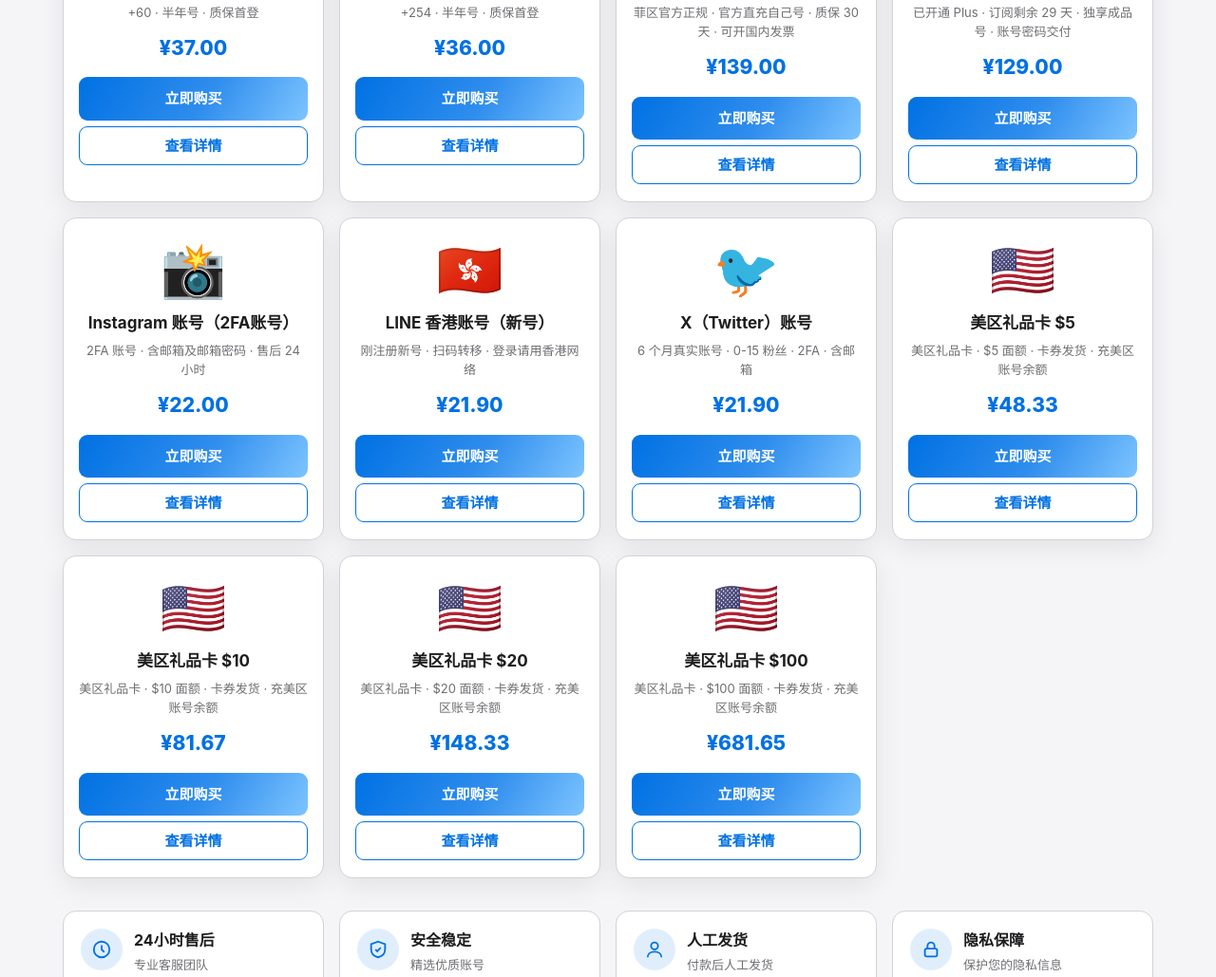
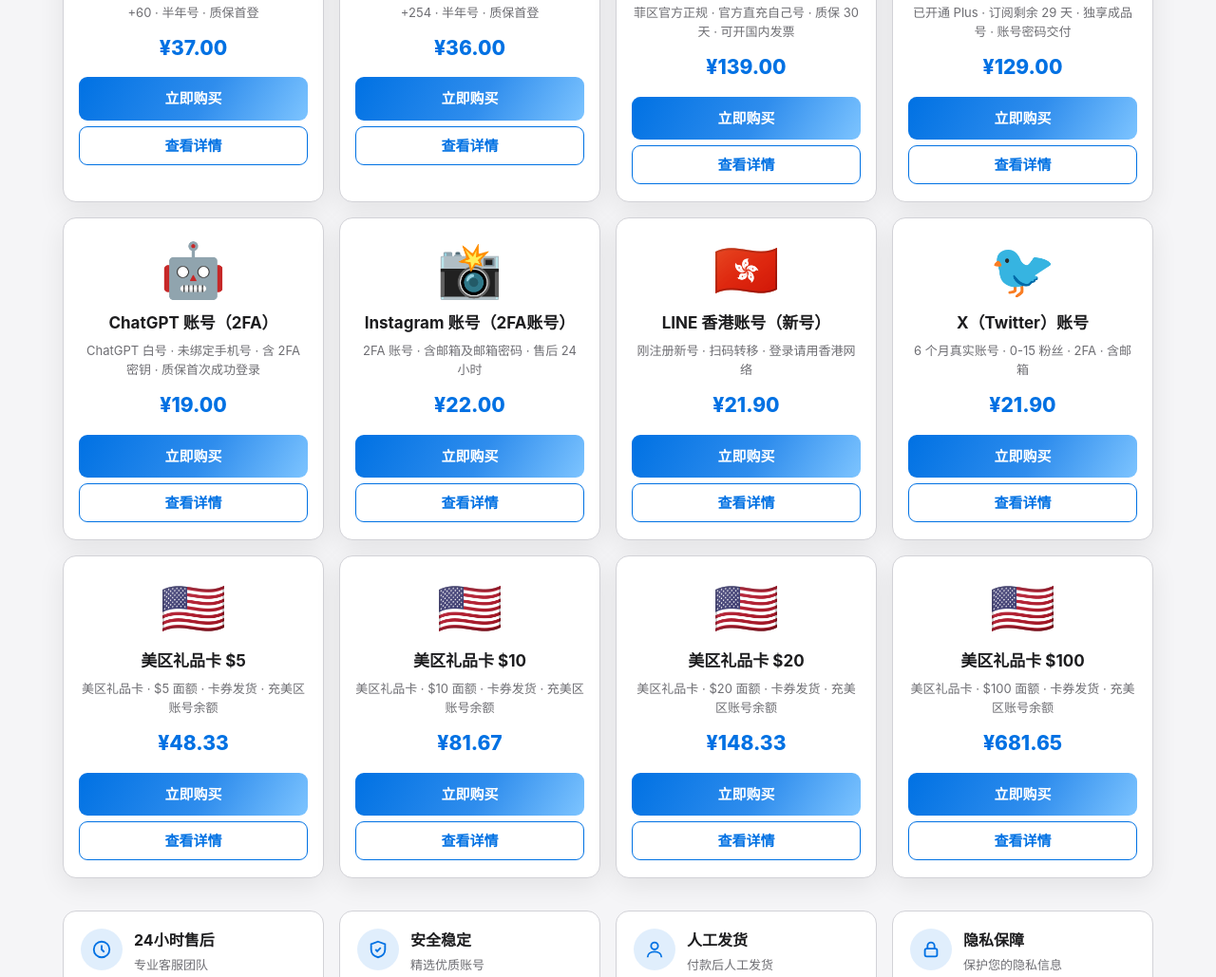
Before and after one commit to lqing3809-ctr/mall, a plain HTML site: page index.html in a window 1280 px wide. Shown: the part 3708-4737 px from the top of the page at 95% size. Drawn offline with Linux system fonts and the light colour scheme.

Commit message:
Add ChatGPT 2FA account product with 2fa.run (44 products)

```diff
--- a/index.html
+++ b/index.html
@@ -357,6 +357,7 @@ footer.site b{color:#fff}
         <li>另有 TikTok 多国账号各 ¥16.9：德国（已解绑邮箱、已开启 2FA）、墨西哥 Gmail 版（手机注册、通过 Gmail、用户名+密码登录、已解绑邮箱）、法国 Gmail 版（用户名+密码登录、已解绑邮箱）、英国 Hotmail 版（含 2FA 及恢复邮箱）、墨西哥 Hotmail 版（用户名/Hotmail+密码登录、已添加恢复邮箱）、意大利 Hotmail 版（用户名/Hotmail+密码登录、已添加恢复邮箱）、美国（含 Hotmail 及密码、2FA 登录），细则见各商品详情。</li>
         <li>另有 GPT Plus 会员订购月卡 ¥139：菲区官方正规、官方直充自己的账号，24 小时内充值；质保 30 天订阅（跟随 OpenAI 官方，掉订阅按剩余天数退款，不保封号），可开国内发票报销、当天给信息当天开好，细则见商品详情。</li>
         <li>另有 ChatGPT Plus 订阅成品账户 ¥129：已开通 Plus、订阅剩余 29 天，独享成品号，账号密码交付（部分随附 Cookie）；售后 6 小时，仅保证可登录，登录后死号/掉订阅不在售后范围，细则见商品详情。</li>
+        <li>另有 ChatGPT 账号（2FA）¥19：未绑定手机号的白号，账号、密码加 2FA 身份密钥交付，质保首次成功登录，细则见商品详情。</li>
         <li>另有 Instagram 账号（2FA账号）¥22：卡密含账号、密码、邮箱、邮箱密码、2FA 代码；登录输入账号密码后，去 2fa.mhao.pro 把 2FA 代码转换成 6 位数验证码再登录；售后 24 小时，细则见商品详情。</li>
         <li>另有 LINE 香港账号（新号）¥21.9：刚注册的香港新号，扫码转移交付；扫码前请把网络切到香港（节点/VPN 选香港），异地登录可能触发二次验证甚至限制账号；登录步骤与养号须知见商品详情。</li>
         <li>另有 Telegram 半年号 / 1年号共 11 个国家 ¥35 起：美国 +1 ¥39、摩洛哥 +212 ¥35、印尼 +62 ¥36、泰国 +66 ¥42、老挝 +856 ¥38、菲律宾 +63 ¥36、伊朗 +98 ¥41（1年号）、缅甸 +95 ¥35、哥伦比亚 +57 ¥35、马来西亚 +60 ¥37、肯尼亚 +254 ¥36；卡密含验证码获取链接，质保首登、首登秒封包退换，登录步骤与注意事项见商品详情。</li>
@@ -546,6 +547,7 @@ var BASE_PRODUCTS = [
   {id:"tg-ke", flag:"🇰🇪", region:"肯尼亚", name:"Telegram 肯尼亚半年号", price:36, cat:"telegram", desc:"+254 · 半年号 · 质保首登", tags:["+254","半年号","质保首登"], points:["+254 肯尼亚号码，半年号","卡密含验证码获取链接","质保首登，首登秒封包退换","异常请 1 小时内联系客服"], guide:TG_GUIDE, after:TG_AFTER, spec:TG_SPEC},
   {id:"gpt-plus", flag:"🤖", region:"菲律宾区", name:"GPT Plus 会员订购月卡", price:139, cat:"gpt", desc:"菲区官方正规 · 官方直充自己号 · 质保 30 天 · 可开国内发票", tags:["菲区官方","官方直充","质保30天","可开发票"], points:["菲区官方正规，GPT Plus 30 天会员直充自己号","官方直充，24 小时内完成充值","质保 30 天订阅，掉订阅按剩余天数退款","可开国内发票报销，当天给信息当天开好"], guide:["拍下后联系客服付款，客服安排官方直充；","充值到自己的账号，24 小时内完成，买后附使用说明；","需要发票报销的，当天把开票信息发给客服，当天开好；","下单默认同意商品页全部条款。"], after:"🕘 质保 30 天　·　👤 人工客服　·　⚡ 快速响应　·　🧾 可开国内发票（以客服核实为准）", spec:["商品内容：GPT Plus 30 天会员订购月卡，菲区官方正规，官方直充到自己的账号","充值时效：24 小时内完成充值，充值后附使用说明","发票报销：可开国内发票，当天给信息、当天开好，满足公司和学校报销需求","质保范围：充值成功后质保 30 天订阅，质保跟随 OpenAI 官方","掉订阅处理：按剩余天数退款，退款时间以 OpenAI 官方为准，一般几个工作日","充值成功后不退不换","质保订阅，不保封号","下单默认同意以上所有条款"]},
   {id:"chatgpt-plus-account", flag:"🤖", region:"成品号", name:"ChatGPT Plus 订阅成品账户", price:129, cat:"gpt", desc:"已开通 Plus · 订阅剩余 29 天 · 独享成品号 · 账号密码交付", tags:["Plus 成品号","剩余 29 天","独享","含邮箱"], points:["ChatGPT Plus 订阅成品账户，已开通 Plus，订阅到期剩余 29 天","2026 年 11 月注册，已使用额度 0，未绑定手机号，含邮箱","独享成品账户，收到后可直接登录使用"], guide:["发货格式：登录账号----登录密码，部分账户随附登录 Cookie；","收到后用随附的账号密码或 Cookie 登录账户；","登录后请尽快自行修改密码、完善账户信息；","售后 6 小时（自订单完成起），细则见商品详情。"], after:"🕐 售后 6 小时 · ✅ 仅保证可登录 · ⚠️ 登录后死号/掉订阅不在售后范围", spec:["发货格式：登录账号----登录密码（部分账户随附登录 Cookie，可直接凭 Cookie 登录）","售后时间：6 小时（自订单完成起 6 小时内有效）","本店仅保证所售账户可通过【账号+密码】或【Cookie】成功登录到账户","账户登录成功后即视为交付正常；登录后若出现死号（被封禁 / 被限制 / 掉订阅等），不在售后范围，无法申请售后","如在 6 小时内账号密码及 Cookie 均无法登录，请凭订单在售后时限内联系客服，我们将为您核实补发或处理","因数字商品特性，一经登录核验正常后不支持无理由退款"]},
+  {id:"chatgpt-2fa", flag:"🤖", region:"成品号", name:"ChatGPT 账号（2FA）", price:19, cat:"gpt", desc:"ChatGPT 白号 · 未绑定手机号 · 含 2FA 密钥 · 质保首次成功登录", tags:["ChatGPT 白号","含 2FA","未绑手机号","质保首登"], points:["OpenAI ChatGPT 账号，未绑定手机号，白号","发货格式：账号--密码---2FA 身份密钥","质保首次成功登录"], guide:["登录入口：chatgpt.com，输入账号密码登录；","需要 2FA 验证码时，打开 2fa.run，用发货的 2FA 身份密钥换取验证码填入；","请合规使用。"], after:"✅ 质保首次成功登录 · 🔐 含 2FA 密钥 · 📱 未绑定手机号", spec:["发货格式：账号--密码---2FA 身份密钥","登录入口：chatgpt.com","2FA 验证码网址：2fa.run","质保范围：质保首次成功登录","注意事项：请合规使用"]},
   {id:"ig-2fa", flag:"📸", region:"Instagram", name:"Instagram 账号（2FA账号）", price:22, cat:"social", desc:"2FA 账号 · 含邮箱及邮箱密码 · 售后 24 小时", tags:["Instagram","2FA","含邮箱","售后24小时"], points:["Instagram 账号，带 2FA","卡密含账号、密码、邮箱、邮箱密码、2FA 代码","登录时把 2FA 代码换成 6 位验证码再登录","售后 24 小时"], guide:["发货格式：账号----密码----邮箱----邮箱密码----2FA代码；","登录 Instagram 输入账号密码后，会要求填写 2FA 验证码；","打开 2fa.mhao.pro，输入发货的 2FA 代码，转换成 6 位数验证码，再填回 Instagram 完成登录；","售后 24 小时，如遇问题请及时联系客服处理。"], after:"🕘 售后 24 小时　·　👤 人工客服　·　⚡ 快速响应", spec:["账号格式：账号----密码----邮箱----邮箱密码----2FA代码","2FA 代码格式举例：5DXB FH7D OMBG PVPZ FMLP F5UY TPXC MYOY","验证码获取：打开 2fa.mhao.pro，输入 2FA 代码转换成 6 位数验证码登录","售后时间：24 小时"]},
   {id:"line-hk", flag:"🇭🇰", region:"香港", name:"LINE 香港账号（新号）", price:21.9, cat:"social", desc:"刚注册新号 · 扫码转移 · 登录请用香港网络", tags:["LINE","香港","新号","扫码转移"], points:["香港 LINE 账号，刚注册的新号","扫码转移交付，扫码即可登录到自己手机上","扫码前先把网络切到香港（节点/VPN 选香港）","登录问题联系客服核实处理"], guide:["发货为转移二维码，扫码前请先把手机网络切到香港（节点/VPN 选香港）；","手机上的 LINE 若已登录其他账号，请先退出登录，在欢迎页选择「登录」Log in；","选择「主设备」Main device，再确认选择「用二维码登录」Log in with QR code；","对准发货的二维码完成扫描即可登录；","LINE 会比对登录地与账号归属地，在其他地区登录可能触发二次验证，严重时账号会被限制。"], after:"👤 人工客服　·　⚡ 快速响应　·　💬 登录问题联系客服（以客服核实为准）", spec:["账号地区：香港，刚注册新号","交付方式：扫码转移（发货二维码，扫码登录）","登录方式：LINE 欢迎页选「登录」→「主设备」→「用二维码登录」扫码","⚠️ 扫码前务必把网络切到香港（节点/VPN 选香港），异地登录可能触发二次验证甚至限制账号","使用须知：保持同一网络环境，后续每次登录都用香港节点，频繁跨地区切换是触发风控最常见的原因","刚登录的 24 小时内不要批量加好友、进群或群发消息，容易被判定为异常","头像、昵称、绑定手机号先养几天再改，不要一登录就改资料"]},
 {id:"x-twitter", flag:"🐦", region:"X / Twitter", name:"X（Twitter）账号", price:21.9, cat:"social", desc:"6 个月真实账号 · 0-15 粉丝 · 2FA · 含邮箱", tags:["X","Twitter","2FA","含邮箱"], points:["2026 年 5 月注册，约 6 个月大的真实账号","0–15 粉丝，个人资料已部分完善","已通过邮箱验证，邮箱包含在内","已启用双重身份验证（2FA）"], guide:["发货格式：登录：密码：邮件：密码：2-FA：用户名；","用登录名和密码登录 X，验证时按发货的 2FA 信息完成双重验证；","邮箱包含在内，但邮箱可能无法使用，不影响账号正常使用；","登录问题联系客服核实处理。"], after:"👤 人工客服　·　⚡ 快速响应　·　💬 登录问题联系客服（以客服核实为准）", spec:["账号类型：X（Twitter）真实账号","注册时间：2026 年 5 月（约 6 个月）","粉丝：0–15，个人资料已部分填写","账号性别：男性或女性","邮箱：已通过 @hotmail.com / outlook.com / rambler.ru 等邮箱验证，邮箱包含在内；邮箱可能无法使用，但不影响正常使用","安全：已启用双重身份验证（2FA）","账户格式：登录：密码：邮件：密码：2-FA：用户名"]},
```
